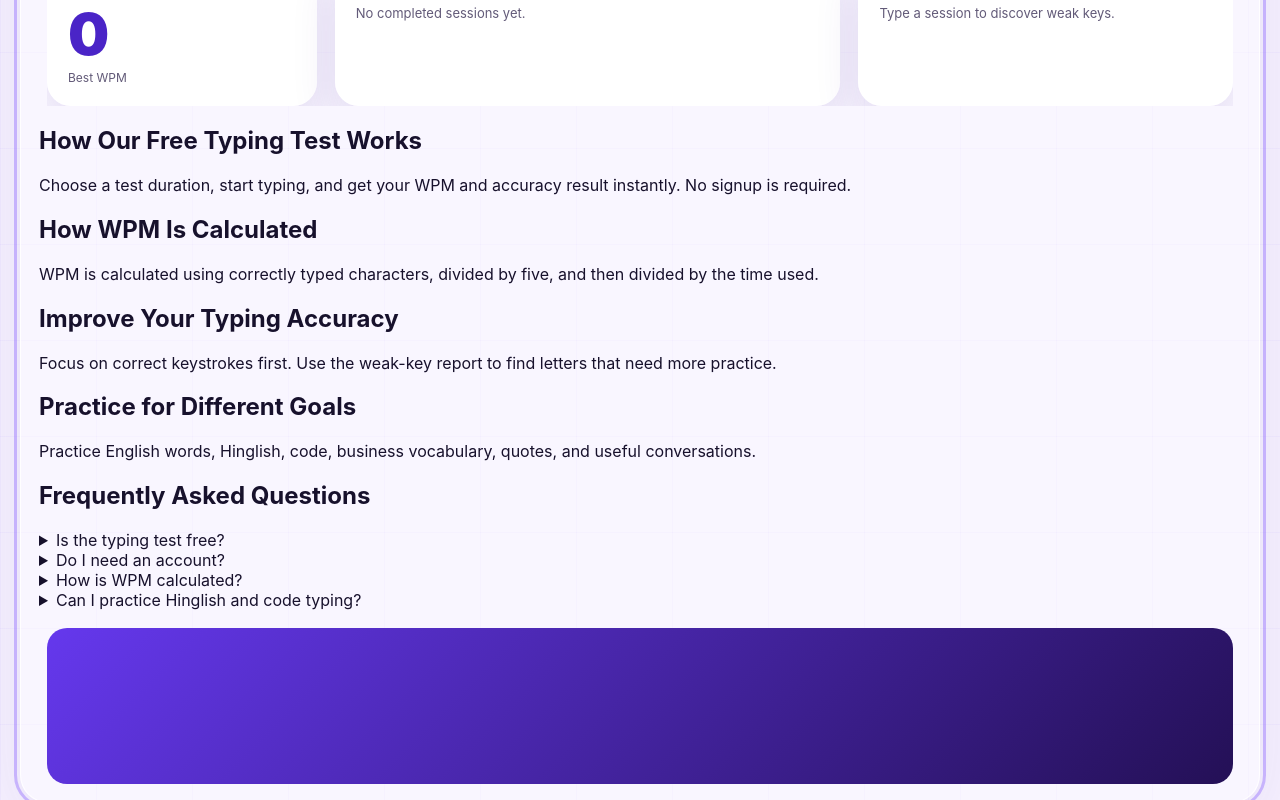
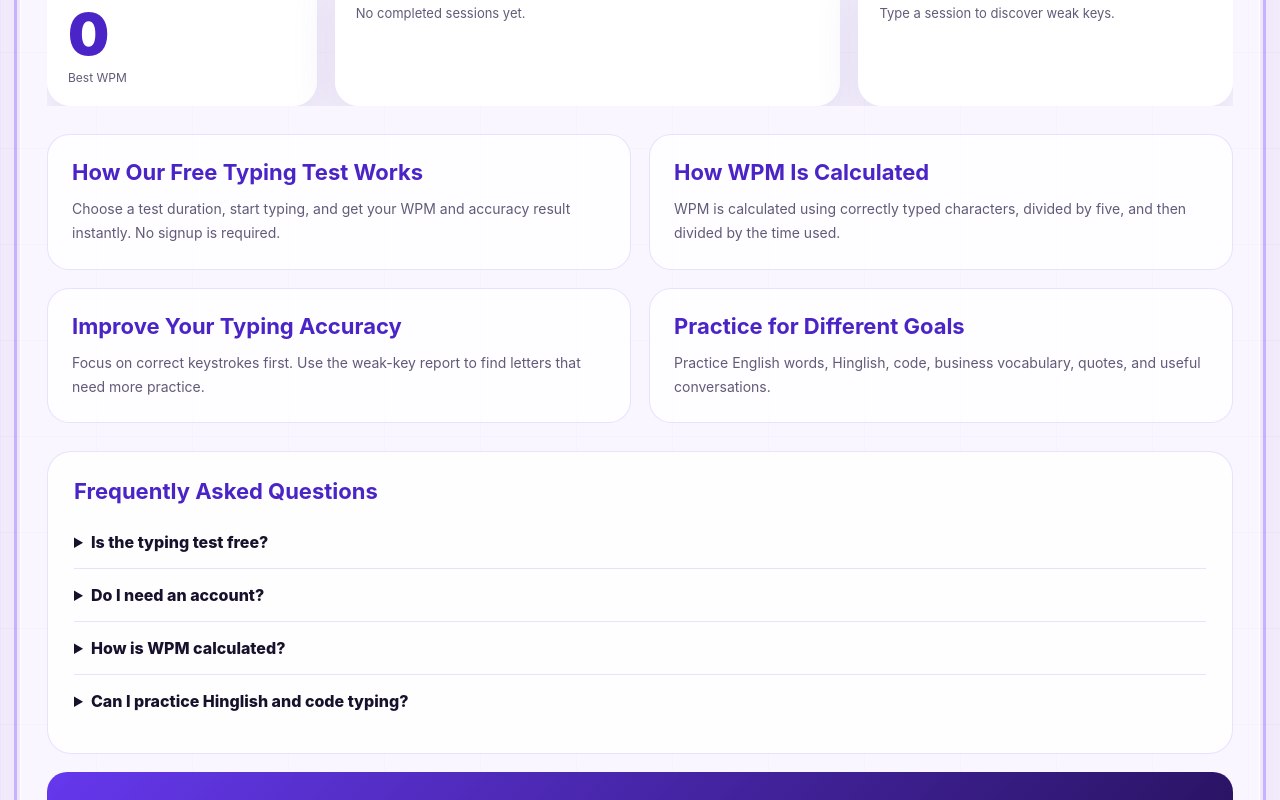
Before and after one commit to mohdaffan54511-cmyk/TeksType, a React (Vite) app: page / in a window 1280 px wide. Shown: the part 1400-2200 px from the top of the page. Built offline with nearby package versions, Linux system fonts and the light colour scheme; no server answers.

Commit message:
Update App.css

```diff
--- a/src/App.css
+++ b/src/App.css
@@ -1106,3 +1106,69 @@ input {
     line-height: 1.5;
   }
 }
+.seo-content {
+  display: grid;
+  grid-template-columns: repeat(2, 1fr);
+  gap: 18px;
+  margin: 28px 8px 0;
+}
+
+.seo-content article {
+  padding: 24px;
+  border: 1px solid var(--line);
+  border-radius: 22px;
+  background: rgba(255, 255, 255, 0.78);
+}
+
+.seo-content h2,
+.faq-section h2 {
+  margin: 0 0 12px;
+  color: var(--purple-700);
+  font-size: 22px;
+}
+
+.seo-content p,
+.faq-section p {
+  margin: 0;
+  color: var(--muted);
+  font-size: 14px;
+  line-height: 1.7;
+}
+
+.faq-section {
+  margin: 28px 8px 0;
+  padding: 26px;
+  border: 1px solid var(--line);
+  border-radius: 24px;
+  background: rgba(255, 255, 255, 0.82);
+}
+
+.faq-section details {
+  padding: 16px 0;
+  border-bottom: 1px solid var(--line);
+}
+
+.faq-section details:last-child {
+  border-bottom: 0;
+}
+
+.faq-section summary {
+  cursor: pointer;
+  color: var(--ink);
+  font-weight: 800;
+}
+
+.faq-section details p {
+  margin-top: 10px;
+}
+
+@media (max-width: 700px) {
+  .seo-content {
+    grid-template-columns: 1fr;
+  }
+
+  .seo-content article,
+  .faq-section {
+    padding: 20px;
+  }
+}
```
